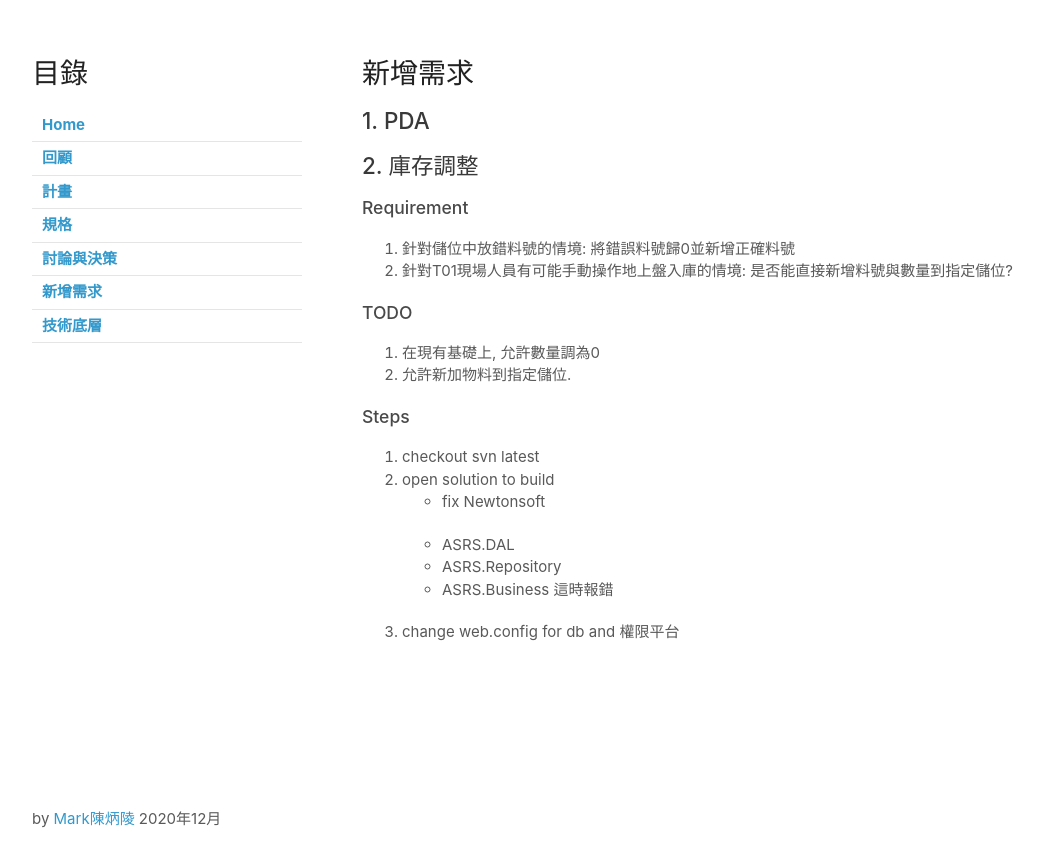
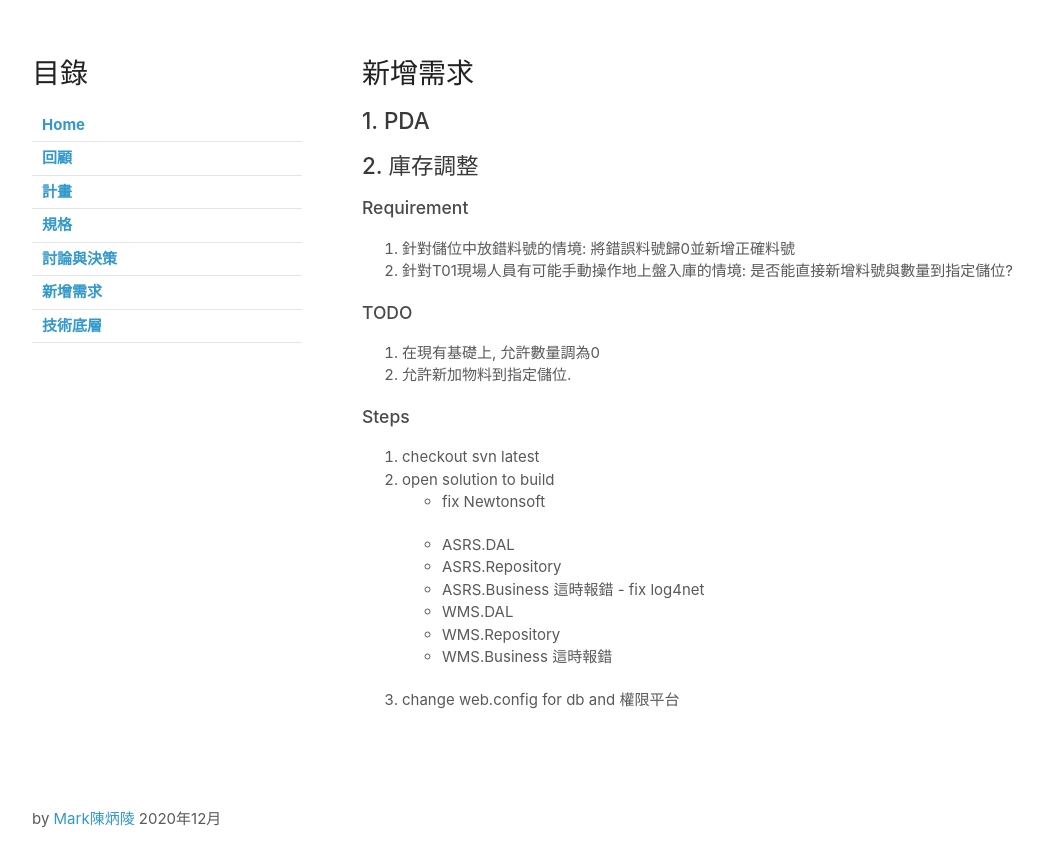
Before and after one commit to dreamaitek/p003, a Jekyll site: the page built from extra.md, in a window 1280 px wide. Shown: the top 867 px of the page, without its empty margins (68-1112 px from the left). Built offline with Jekyll 4.4.1, drawn with Linux system fonts in a browser that asks for light colours; our own code applies the rules of GitHub Pages for plain Markdown files.

Commit message:
Update extra.md

```diff
--- a/extra.md
+++ b/extra.md
@@ -24,4 +24,10 @@
     - ASRS.DAL
     - ASRS.Repository
     - ASRS.Business 這時報錯
+  - fix log4net
+    - WMS.DAL
+    - WMS.Repository
+    - WMS.Business 這時報錯
+
+
 1. change web.config for db and 權限平台
```
